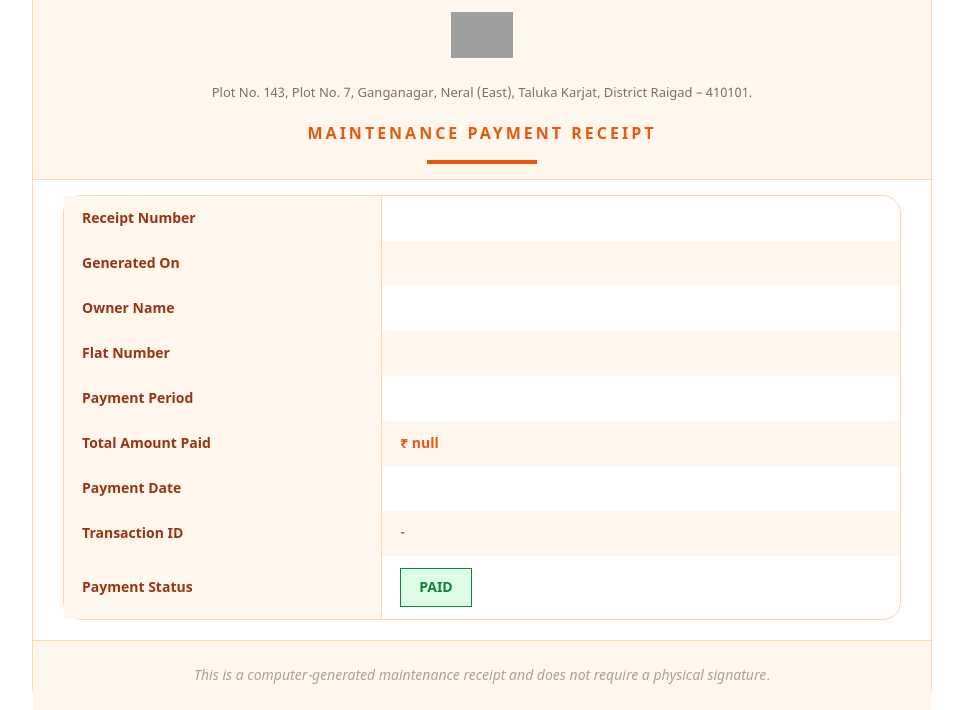
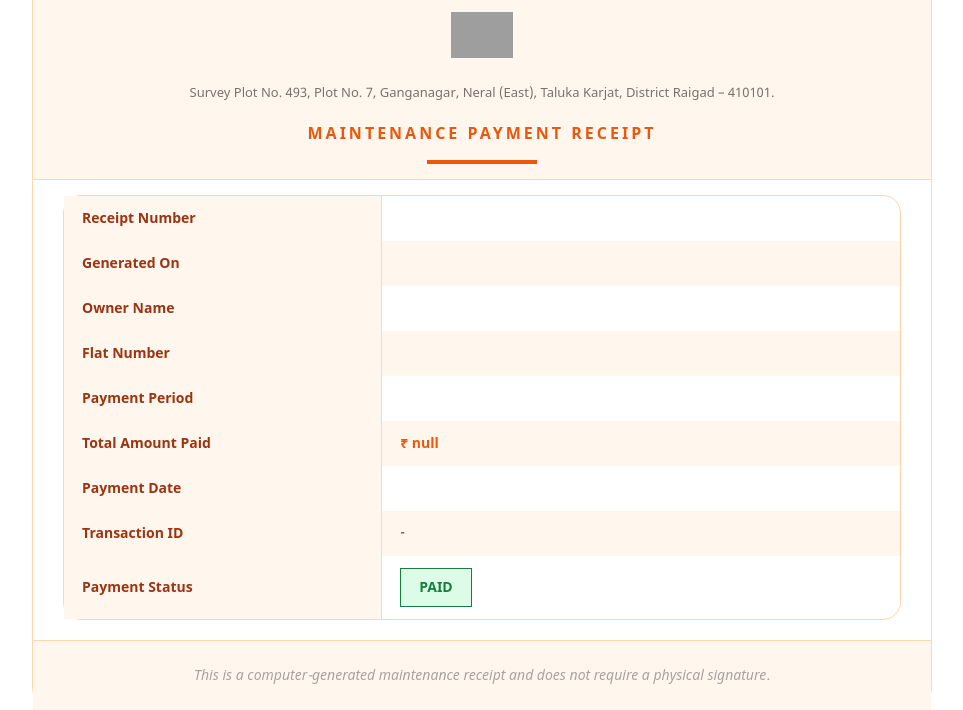
Before and after one commit to viveksonawale/sms-backend, a Spring app: template src/main/resources/templates/receipt.html in a window 1280 px wide. Shown: the part 62-772 px from the top of the page, without its empty margins (158-1121 px from the left). Run offline with Thymeleaf, Linux system fonts and the light colour scheme; the template is opened without the code that fills it, so the values that code supplies are empty; some of the project's set-up classes (security, data sources, template engines, error pages and the like) are left out, and stand-ins take their place; grey boxes are pictures that could not be loaded.

Commit message:
updated receipt.html changes

```diff
--- a/src/main/resources/templates/receipt.html
+++ b/src/main/resources/templates/receipt.html
@@ -173,7 +173,7 @@
             </div>
 
             <div class="address">
-                Plot No. 143, Plot No. 7, Ganganagar, Neral (East), Taluka Karjat, District Raigad – 410101.
+                Survey Plot No. 493, Plot No. 7, Ganganagar, Neral (East), Taluka Karjat, District Raigad – 410101.
             </div>
 
             <div class="receipt-title">
```
